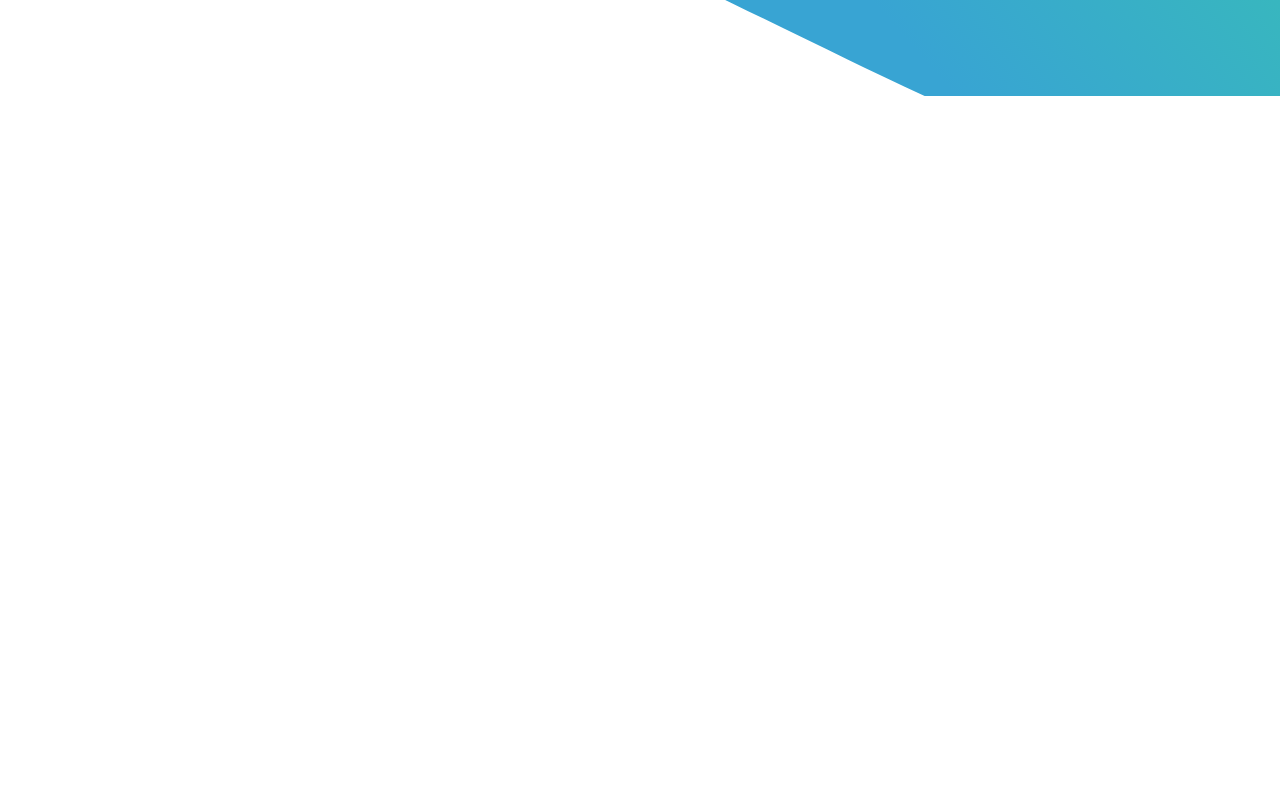
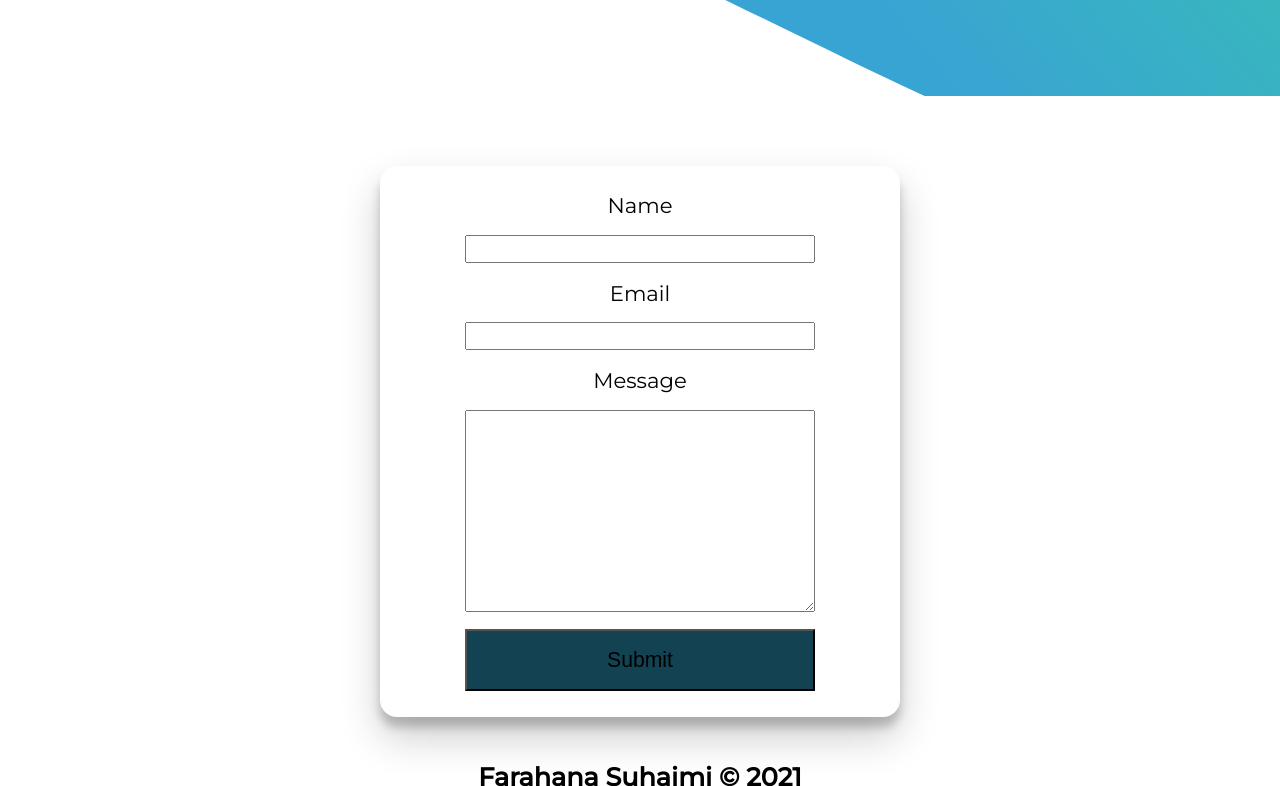
Before and after one commit to farahanasuhaimi/WebDev-Projects, a plain HTML site: page Portfolio Website/index.html in a window 1280 px wide. Shown: the part 704-1490 px from the top of the page. Before the commit the page ends 800 px from the top, so only its background shows below. Drawn offline with Linux system fonts and the light colour scheme.

Commit message:
udpate contact

```diff
--- a/Portfolio Website/index.html
+++ b/Portfolio Website/index.html
@@ -23,7 +23,7 @@
             <ul>
                 <li><a class='active' href="/">Home</a></li>
                 <li><a href="./projects/">Projects</a></li>
-                <li><a href="/">Contact</a></li>
+                <li><a href="#contact">Contact</a></li>
             </ul>
         </nav>
     </header>
@@ -148,6 +148,25 @@
             <img class="splash" src="/img/splash.svg" alt="image of splash">
         </div>
     </section>
+    <section class="form-section" id="contact">
+        <form action="">
+            <label for="name">Name</label>
+            <input type="text" name="name" id="name" required>
+            <label for="email">Email</label>
+            <input type="email" name="email" id="email" required>
+            <label for="message">Message</label>
+            <textarea name="message" id="message" cols="30" rows="10"></textarea>
+            <button type="submit">Submit</button>
+        </form>
+    </section>
+    <footer>
+        <h4>Farahana Suhaimi &copy; 2021</h4>
+        <ul>
+            <li><a href="#"><img src="/icons/twitter 1.svg" alt="twitter-social"></a></li>
+            <li><a href="#"><img src="/icons/instagram 1.svg" alt="instagram-social"></a></li>
+            <li><a href="#"><img src="/icons/youtube-symbol 1.svg" alt="youtube-social"></a></li>
+        </ul>
+    </footer>
 </body>
 
 </html>
--- /dev/null
+++ b/Portfolio Website/styles/_contact.scss
@@ -0,0 +1,36 @@
+.form-section {
+  min-height: 80vh;
+  @include flex(center, center, column);
+  margin-top: 3rem;
+  form {
+    padding: 3rem 10rem;
+    box-shadow: 0px 10px 10px rgba($color: #000000, $alpha: 0.2),
+      0px 20px 40px rgba($color: #000000, $alpha: 0.2);
+    @include flex(center, center, column);
+    border-radius: 2rem;
+
+    input,
+    textarea {
+      margin: 2rem;
+      &:focus {
+        outline: 2px solid black;
+      }
+      width: 100%;
+    }
+
+    textarea {
+      font-family: "Montserrat", sans-serif;
+      font-size: 2rem;
+    }
+
+    button {
+      width: 100%;
+      padding: 2rem;
+      background: $background-color;
+    }
+  }
+}
+
+footer {
+  @include flex(center, center, column);
+}
--- a/Portfolio Website/styles/style.scss
+++ b/Portfolio Website/styles/style.scss
@@ -19,6 +19,7 @@ $gray-text: #2c2c2c;
 @import "global";
 @import "intro";
 @import "projects";
+@import "contact";
 
 @media screen and (max-width: 1332px) {
   html {
```
Also changed, not shown: Portfolio Website/projects/index.html (+8 -0 lines), Portfolio Website/styles/style.css, 1 other file.
